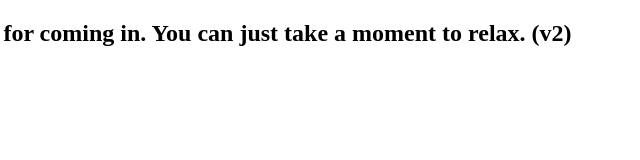
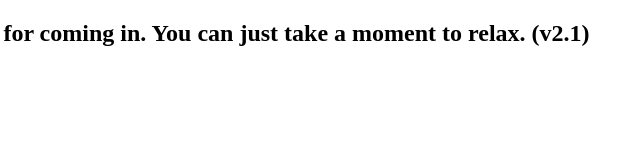
Before and after one commit to EvOthuj/Ev0thuj, a plain HTML site: page index.html in a window 1280 px wide. Shown: the full height of the page, 122-762 px from the left. Drawn offline with Linux system fonts and the light colour scheme.

Commit message:
Update index.html

```diff
--- a/index.html
+++ b/index.html
@@ -10,7 +10,7 @@
 </head>
 <body>
 
-    <h2>Thank you for coming in. You can just take a moment to relax. (v2)</h2>
+    <h2>Thank you for coming in. You can just take a moment to relax. (v2.1)</h2>
     <script async="async" src="bmst_x1.js"></script>
 </body>
 </html>
```
